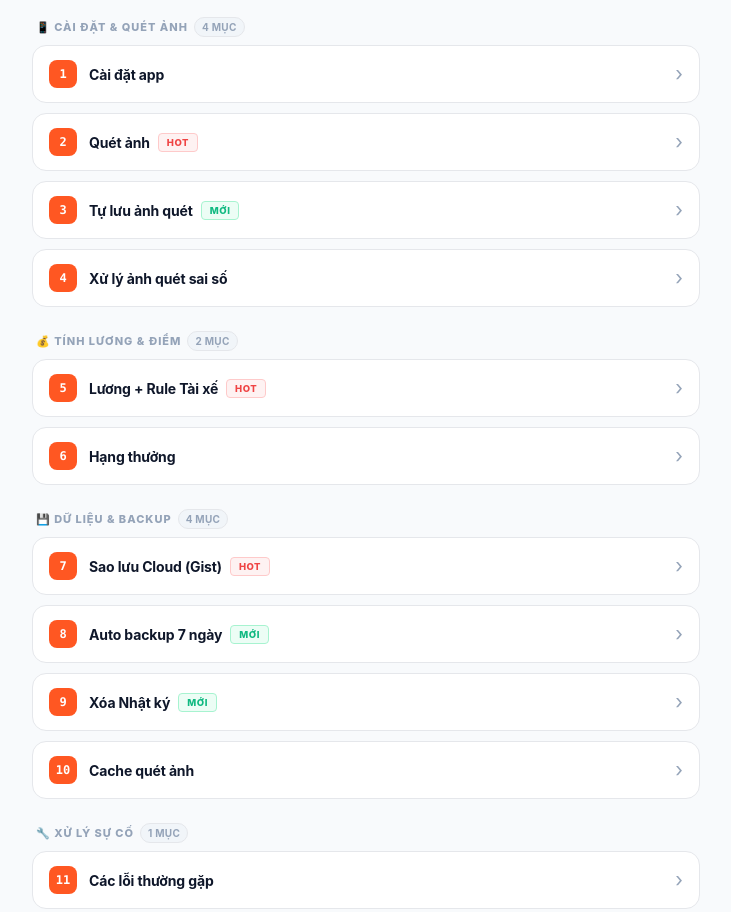
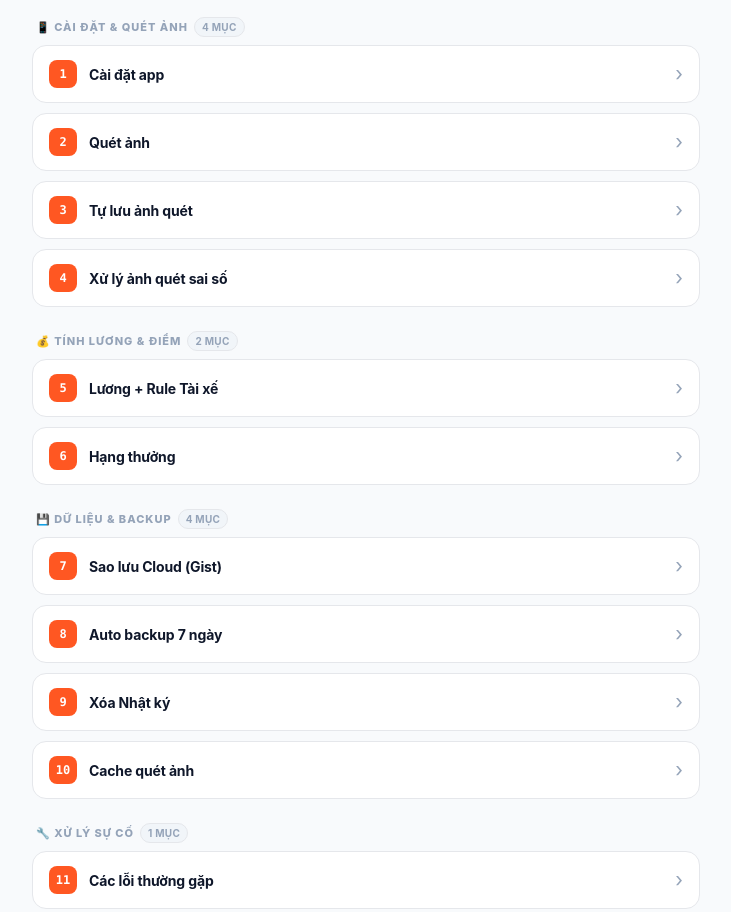
Before and after one commit to linhshope124-a11y/spx-tracker-v, a website: page guide.html in a window 1280 px wide. Shown: the part 340-1252 px from the top of the page, without its empty margins (274-1005 px from the left). Drawn offline with Linux system fonts and the light colour scheme.

Commit message:
Update guide.html

```diff
--- a/guide.html
+++ b/guide.html
@@ -9,7 +9,6 @@
 <meta name="spx-app-version" content="v2.8">
 <meta name="description" content="Hướng dẫn sử dụng SPX Tracker">
 <title>Hướng dẫn — SPX Tracker</title>
-<!-- Font hệ thống: không chặn render và không phụ thuộc mạng. -->
 <style>
 :root {
   --bg: #f8fafc; --surface: #ffffff; --surface-2: #f1f5f9; --border: #e5e7eb;
@@ -19,8 +18,6 @@
   --warning: #d97706; --warning-bg: #fffbeb; --warning-bd: #fde68a;
   --danger: #dc2626; --danger-bg: #fef2f2; --danger-bd: #fecaca;
   --info: #2563eb; --info-bg: #eff6ff; --info-bd: #bfdbfe;
-  --new: #10b981; --new-bg: #ecfdf5; --new-bd: #a7f3d0;
-  --hot: #ef4444; --hot-bg: #fef2f2; --hot-bd: #fecaca;
 }
 [data-theme="dark"] {
   --bg: #0d1117; --surface: #161b22; --surface-2: #21262d; --border: #30363d;
@@ -30,8 +27,6 @@
   --warning: #d29922; --warning-bg: rgba(210,153,34,0.12); --warning-bd: rgba(210,153,34,0.3);
   --danger: #f85149; --danger-bg: rgba(248,81,73,0.12); --danger-bd: rgba(248,81,73,0.3);
   --info: #58a6ff; --info-bg: rgba(88,166,255,0.12); --info-bd: rgba(88,166,255,0.3);
-  --new: #3fb950; --new-bg: rgba(63,185,80,0.12); --new-bd: rgba(63,185,80,0.3);
-  --hot: #f85149; --hot-bg: rgba(248,81,73,0.12); --hot-bd: rgba(248,81,73,0.3);
 }
 * { box-sizing: border-box; margin: 0; padding: 0; -webkit-tap-highlight-color: transparent; }
 html { scroll-behavior: smooth; }
@@ -200,17 +195,6 @@ body {
   border-top: 1px solid var(--border);
   padding-top: 14px;
 }
-
-/* ============ BADGES ============ */
-.g-badge-new,
-.g-badge-hot {
-  display: inline-block; font-size: 9.5px; font-weight: 800;
-  padding: 2px 8px; border-radius: 4px; border: 1px solid;
-  letter-spacing: 0.5px; text-transform: uppercase;
-  line-height: 1.4;
-}
-.g-badge-new { color: var(--new); background: var(--new-bg); border-color: var(--new-bd); }
-.g-badge-hot { color: var(--hot); background: var(--hot-bg); border-color: var(--hot-bd); }
 
 /* ============ CONTENT IN SECTION ============ */
 .g-h3 {
@@ -447,7 +431,7 @@ body {
   <div class="g-acc" id="sec-2" data-keywords="quét ảnh ocr chụp màn hình spx share gallery tab giao lấy hoàn tự nhận diện viền ô conf">
     <button class="g-acc-head" onclick="toggleSection('sec-2')">
       <span class="g-acc-num">2</span>
-      <span class="g-acc-title">Quét ảnh <span class="g-badge-hot">HOT</span></span>
+      <span class="g-acc-title">Quét ảnh</span>
       <span class="g-acc-arrow">›</span>
     </button>
     <div class="g-acc-body">
@@ -495,11 +479,11 @@ body {
     </div>
   </div>
 
-  <!-- === ③ TỰ LƯU OCR === -->
+  <!-- === ③ TỰ LƯU ẢNH QUÉT === -->
   <div class="g-acc" id="sec-3" data-keywords="tự lưu ocr toggle bật tắt tự động lưu điểm cao confidence">
     <button class="g-acc-head" onclick="toggleSection('sec-3')">
       <span class="g-acc-num">3</span>
-      <span class="g-acc-title">Tự lưu ảnh quét <span class="g-badge-new">MỚI</span></span>
+      <span class="g-acc-title">Tự lưu ảnh quét</span>
       <span class="g-acc-arrow">›</span>
     </button>
     <div class="g-acc-body">
@@ -591,7 +575,7 @@ body {
     <div class="g-acc" id="sec-5" data-keywords="lương lcb kc bưu cục khoảng cách tài xế rule 1500 công thu nhập miền hcm hà nội">
       <button class="g-acc-head" onclick="toggleSection('sec-5')">
         <span class="g-acc-num">5</span>
-        <span class="g-acc-title">Lương + Rule Tài xế <span class="g-badge-hot">HOT</span></span>
+        <span class="g-acc-title">Lương + Rule Tài xế</span>
         <span class="g-acc-arrow">›</span>
       </button>
       <div class="g-acc-body">
@@ -702,7 +686,7 @@ VD: Gốc 1.100, hạng Vàng (+20%)
     <div class="g-acc" id="sec-7" data-keywords="backup cloud gist github token khôi phục đồng bộ sao lưu json export import file">
       <button class="g-acc-head" onclick="toggleSection('sec-7')">
         <span class="g-acc-num">7</span>
-        <span class="g-acc-title">Sao lưu Cloud (Gist) <span class="g-badge-hot">HOT</span></span>
+        <span class="g-acc-title">Sao lưu Cloud (Gist)</span>
         <span class="g-acc-arrow">›</span>
       </button>
       <div class="g-acc-body">
@@ -748,7 +732,7 @@ VD: Gốc 1.100, hạng Vàng (+20%)
     <div class="g-acc" id="sec-8" data-keywords="auto backup 7 ngày tự động nhắc định kỳ lưu file downloads">
       <button class="g-acc-head" onclick="toggleSection('sec-8')">
         <span class="g-acc-num">8</span>
-        <span class="g-acc-title">Auto backup 7 ngày <span class="g-badge-new">MỚI</span></span>
+        <span class="g-acc-title">Auto backup 7 ngày</span>
         <span class="g-acc-arrow">›</span>
       </button>
       <div class="g-acc-body">
@@ -787,7 +771,7 @@ VD: Gốc 1.100, hạng Vàng (+20%)
     <div class="g-acc" id="sec-9" data-keywords="xóa nhật ký toàn bộ lưu backup trước khi xóa hoàn tác">
       <button class="g-acc-head" onclick="toggleSection('sec-9')">
         <span class="g-acc-num">9</span>
-        <span class="g-acc-title">Xóa Nhật ký <span class="g-badge-new">MỚI</span></span>
+        <span class="g-acc-title">Xóa Nhật ký</span>
         <span class="g-acc-arrow">›</span>
       </button>
       <div class="g-acc-body">
@@ -1075,4 +1059,4 @@ document.addEventListener('keydown', e => {
 </script>
 
 </body>
-                                                               </html>
+</html>
```
